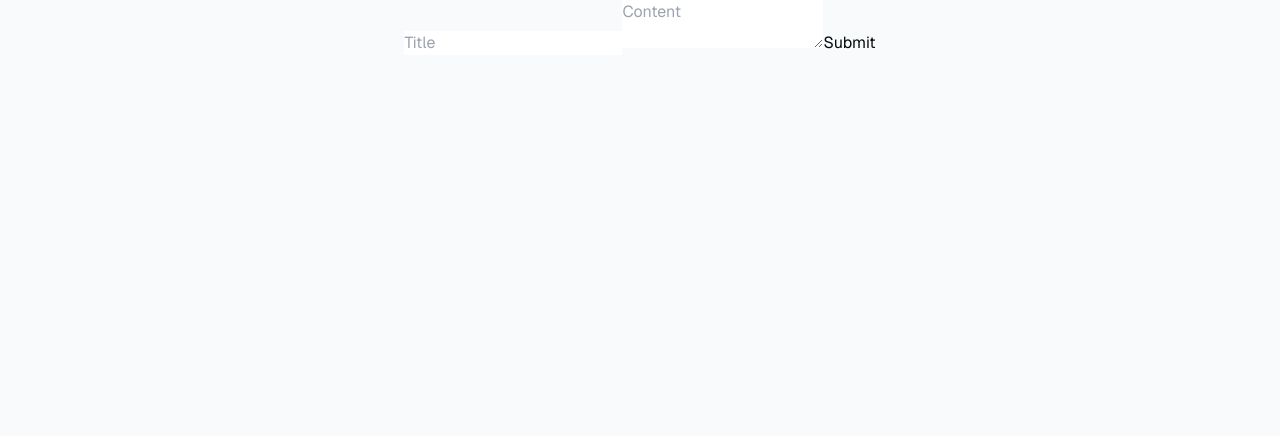
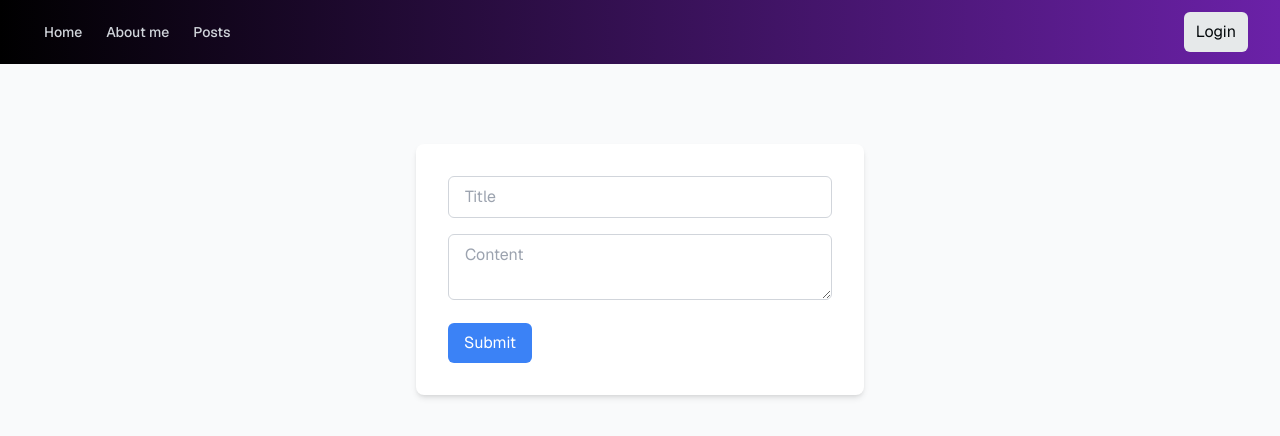
Before and after one commit to Halldor-Hrafn/my-nextjs-portfolio, a Next.js app: page /post/create in a window 1280 px wide. Shown: the top 436 px of the page. Built offline with nearby package versions, Linux system fonts and the light colour scheme; no server answers.

Commit message:
Worked a bit on the post/create page and added a way to go to it from the /post page

```diff
--- a/app/post/create/page.tsx
+++ b/app/post/create/page.tsx
@@ -1,6 +1,7 @@
 import { cookies } from "next/headers";
 import { createClient } from "@/utils/supabase/server";
 import { redirect } from "next/navigation";
+import Navbar from "@/components/Navbar";
 
 export default async function Page({ searchParams }: { searchParams: { message: string }}) {
   const createPost = async (formData: FormData) => {
@@ -31,11 +32,26 @@ export default async function Page({ searchParams }: { searchParams: { message:
   }
 
   return (
-    <div>
-      <form action={createPost}>
-        <input type="text" placeholder="Title" name="title" />
-        <textarea placeholder="Content" name="content" />
-        <button formAction={createPost}>Submit</button>
+    <div className="flex-1 w-full flex flex-col gap-20 items-center">
+      <Navbar />
+      <form action={createPost} className="max-w-md mx-auto bg-white rounded-lg shadow-md p-8">
+        <input
+          type="text"
+          placeholder="Title"
+          name="title"
+          className="w-full px-4 py-2 border border-gray-300 rounded-md mb-4 focus:outline-none focus:ring-2 focus:ring-blue-500"
+        />
+        <textarea
+          placeholder="Content"
+          name="content"
+          className="w-full px-4 py-2 border border-gray-300 rounded-md mb-4 focus:outline-none focus:ring-2 focus:ring-blue-500"
+        ></textarea>
+        <button
+          type="submit"
+          className="px-4 py-2 bg-blue-500 text-white rounded-md hover:bg-blue-600"
+        >
+          Submit
+        </button>
       </form>
       <p>{searchParams.message}</p>
     </div>
--- a/app/post/page.tsx
+++ b/app/post/page.tsx
@@ -8,12 +8,18 @@ export default async function Page() {
 
   const { data: posts, error: postError } = await supabase
     .from("posts")
-    .select("*");
+    .select("*")
+    .order("created_at", { ascending: false });
 
   return (
     <div className="flex-1 w-full flex flex-col gap-20 items-center">
       <Navbar />
-      <main>
+      <main className="w-3/4 mx-auto">
+        <div className="p-10">
+          <a href="/post/create" className="inline-block px-4 py-2 text-white bg-blue-500 rounded-md hover:bg-blue-600">
+            Create Post
+          </a>
+        </div>
         {posts?.map((post, index) => (
           <div key={index} className="bg-white rounded-md p-4 mb-4">
             <h3 className="text-xl font-bold mb-2">{post.title}</h3>
```
